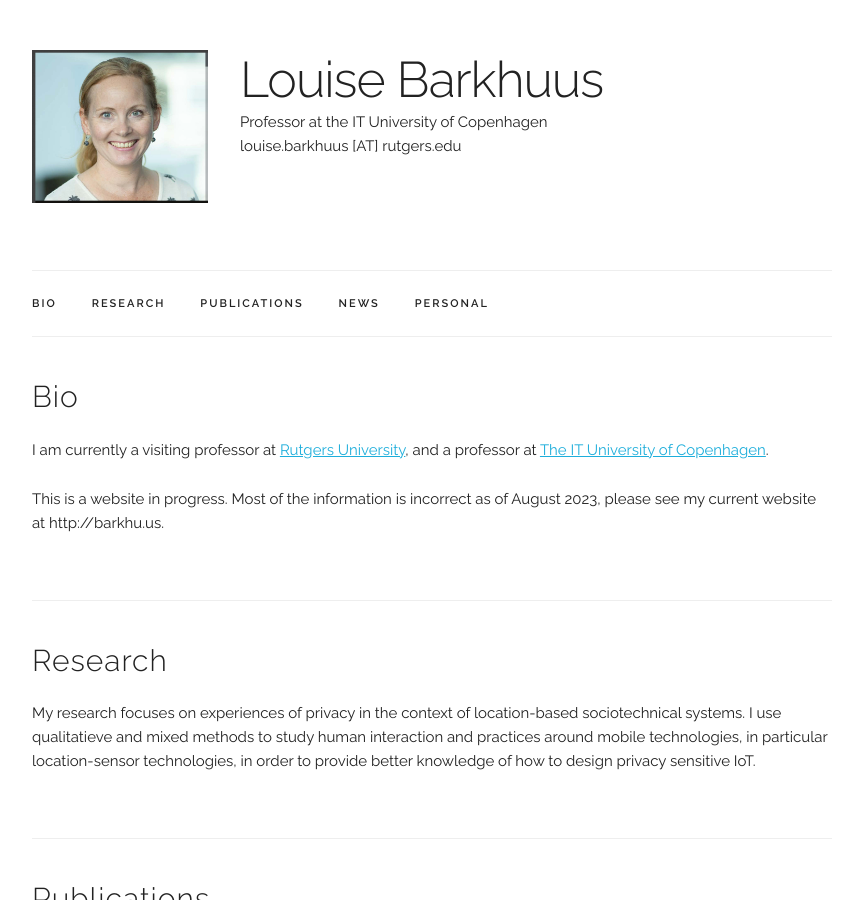
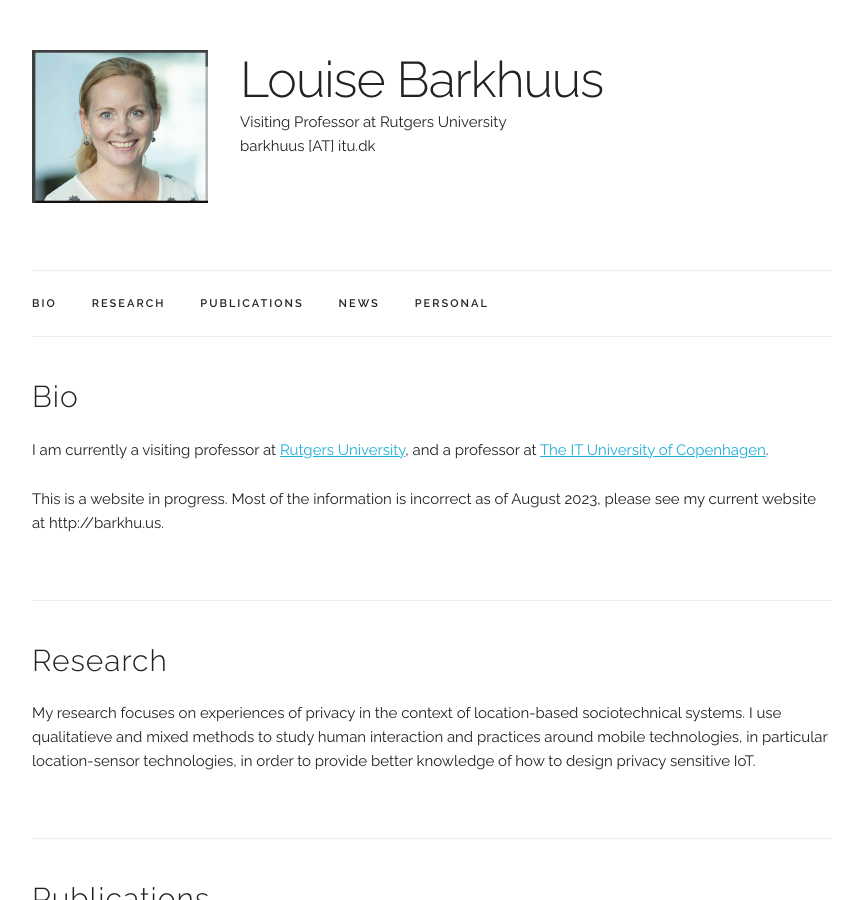
Before and after one commit to barkhuus/barkhuus.github.io, a Jekyll site: the page built from index.html, in a window 1280 px wide and 900 px high. Shown: the whole window, without its empty margins (208-1071 px from the left). Built offline with Jekyll 4.4.1, drawn with Linux system fonts in a browser that asks for light colours; some of the changed text lies outside the part shown.

Commit message:
Update main_info.yaml
Checking if I can have two email addresses

```diff
--- a/_data/main_info.yaml
+++ b/_data/main_info.yaml
@@ -1,7 +1,7 @@
 name: "Louise Barkhuus"
 title: "Visiting Professor at Rutgers University"
-title: "Professor at the IT University of Copenhagen"
 email: "louise.barkhuus [AT] rutgers.edu"
+email: "barkhuus [AT] itu.dk"
 profile_pic: "/assets/barkhuus.jpg"
 #twitter: "https://twitter.com/barkhuus"
 #linkedin: "https://www.linkedin.com/in/barkhuus"
```
